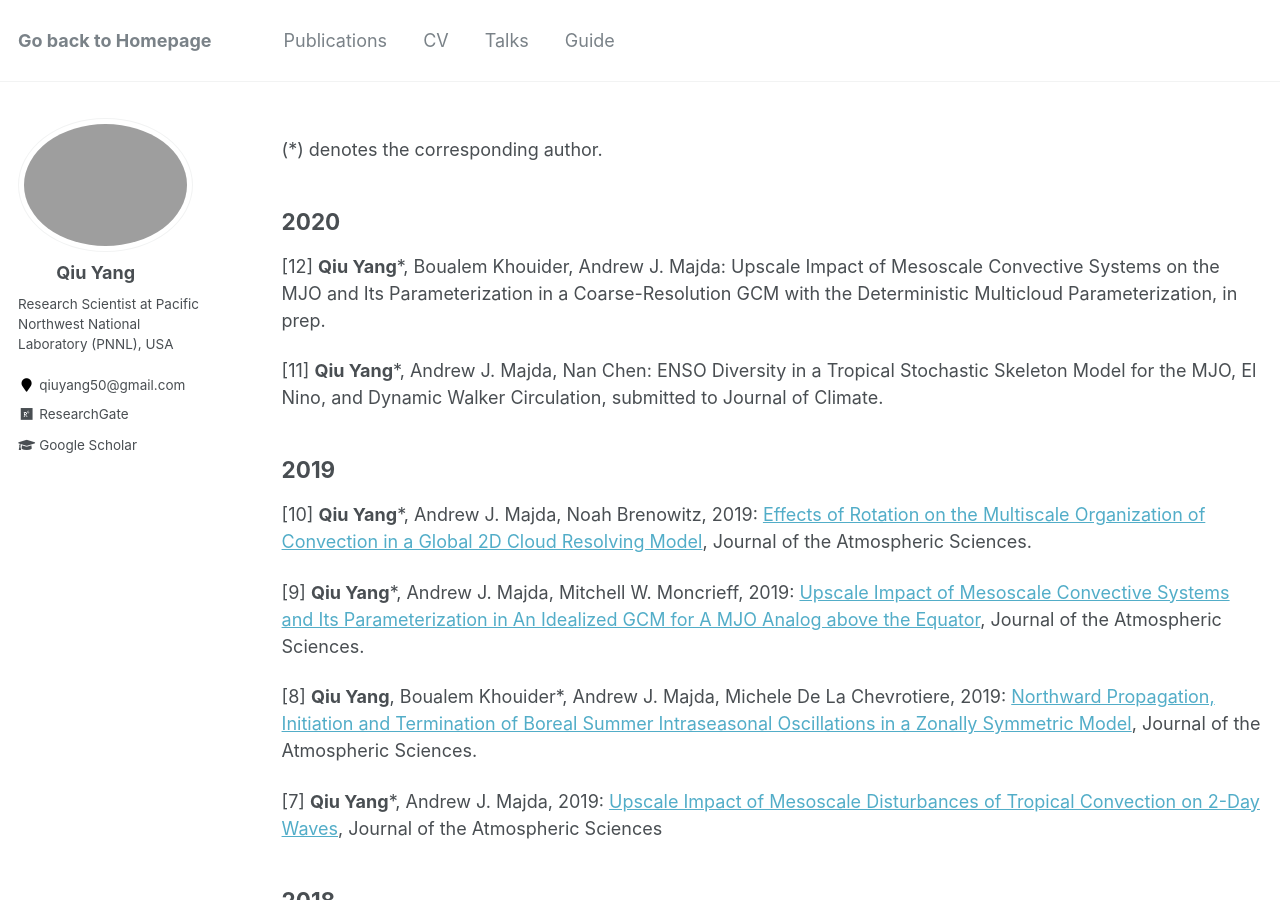
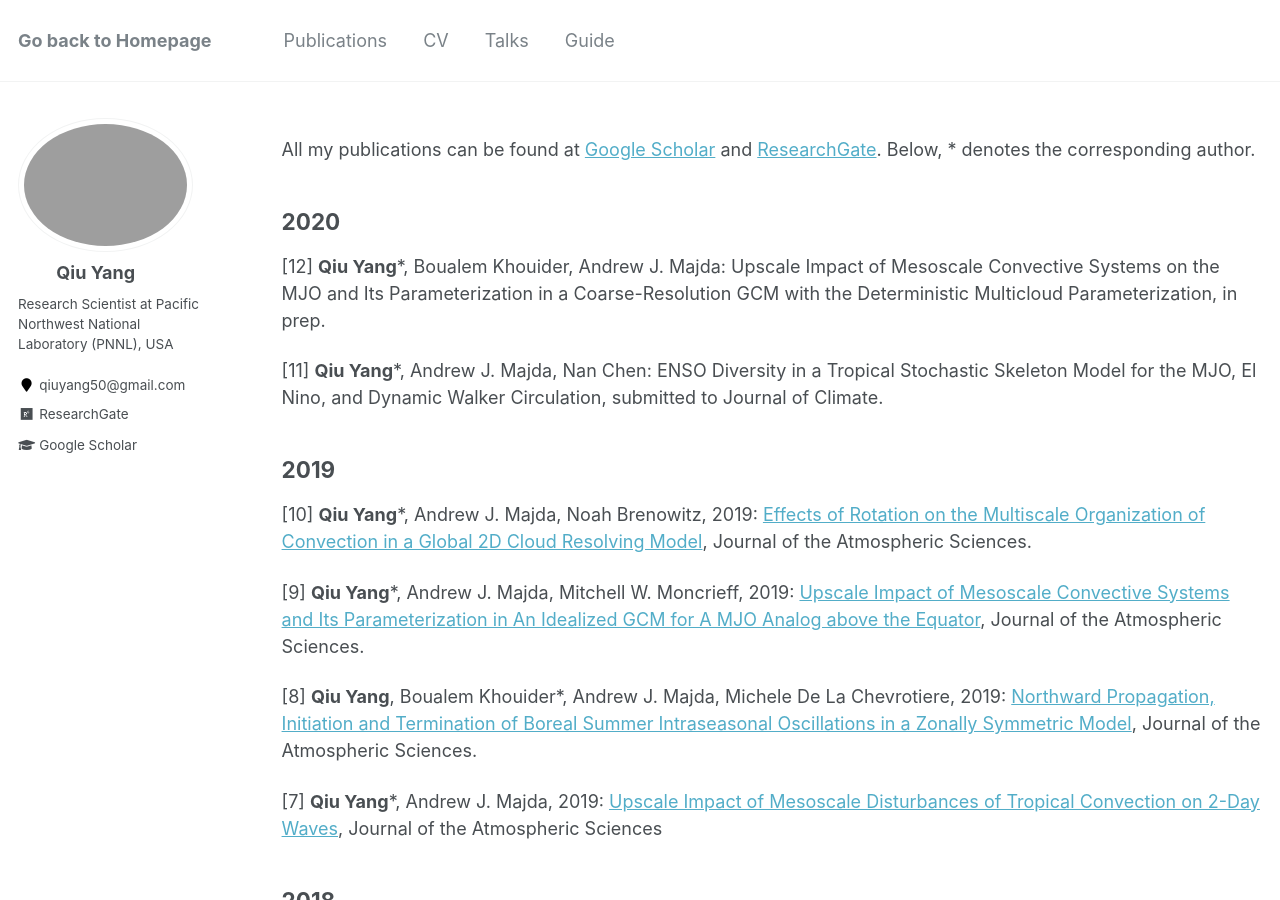
Before and after one commit to qiuyang50/qiuyang50.github.io, a Jekyll site: the page built from _pages/publications.md, in a window 1280 px wide and 900 px high. Built offline with Jekyll 4.4.1, drawn with Linux system fonts in a browser that asks for light colours.

Commit message:
Update publications.md

```diff
--- a/_pages/publications.md
+++ b/_pages/publications.md
@@ -4,7 +4,7 @@
 permalink: /publications/
 author_profile: true
 ---
-(\*) denotes the corresponding author.
+All my publications can be found at [Google Scholar](https://scholar.google.com/citations?hl=en&user=MzMRC04AAAAJ) and [ResearchGate](https://www.researchgate.net/profile/Qiu_Yang4). Below, * denotes the corresponding author.
 
 2020
 -
```
